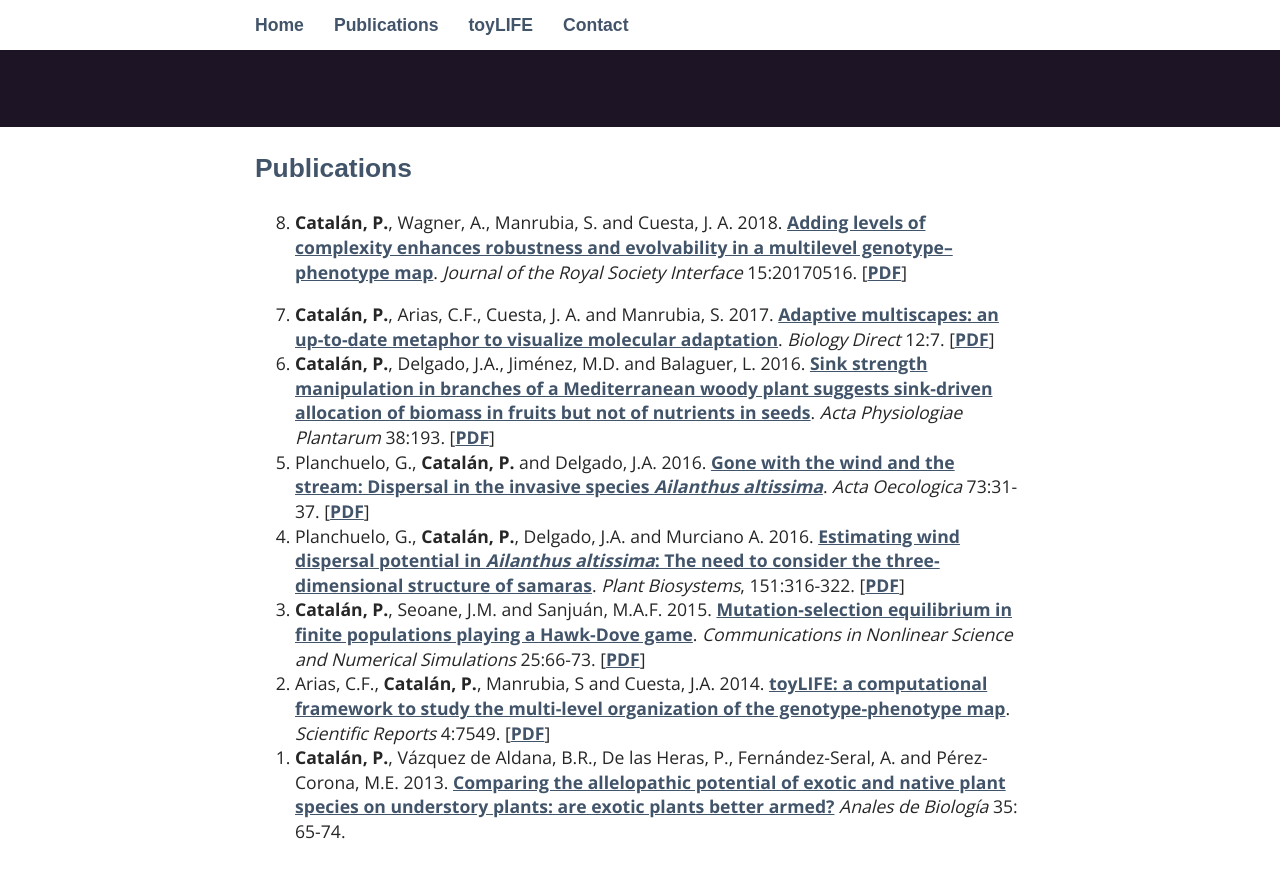
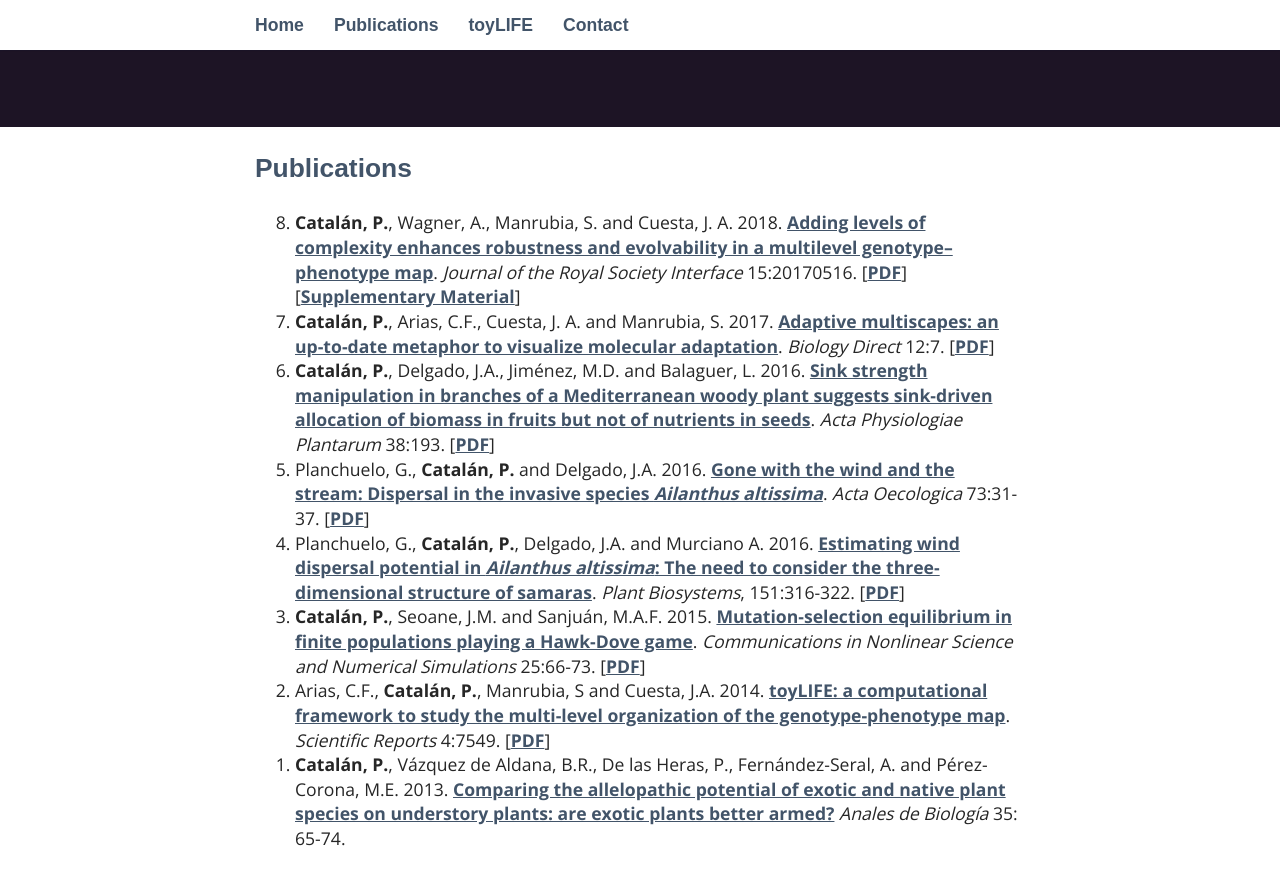
Before and after one commit to PabloCatalan/pablocatalan.github.io, a Jekyll site: the page built from _pages/01_publications.md, in a window 1280 px wide and 900 px high, scrolled down 373 px. Shown: the top 885 px of the window. Built offline with Jekyll 4.4.1, drawn with Linux system fonts in a browser that asks for light colours; some web fonts are replaced.

Commit message:
Update 01_publications.md

```diff
--- a/_pages/01_publications.md
+++ b/_pages/01_publications.md
@@ -4,8 +4,7 @@
 permalink: /publications/
 ---
 
-0. **Catalán, P.**, Wagner, A., Manrubia, S. and Cuesta, J. A. 2018. [Adding levels of complexity enhances robustness and evolvability in a multilevel genotype–phenotype map](http://rsif.royalsocietypublishing.org/content/15/138/20170516). *Journal of the Royal Society Interface* 15:20170516. [[PDF](/papers/catalan2018_toyLIFE_complexity.pdf)]
-
+0. **Catalán, P.**, Wagner, A., Manrubia, S. and Cuesta, J. A. 2018. [Adding levels of complexity enhances robustness and evolvability in a multilevel genotype–phenotype map](http://rsif.royalsocietypublishing.org/content/15/138/20170516). *Journal of the Royal Society Interface* 15:20170516. [[PDF](/papers/catalan2018_toyLIFE_complexity.pdf)] [[Supplementary Material](/papers/catalan2018_toyLIFE_complexity_SM.pdf)]
 0. **Catalán, P.**, Arias, C.F., Cuesta, J. A. and Manrubia, S. 2017. [Adaptive multiscapes: an up-to-date metaphor to visualize molecular adaptation](http://biologydirect.biomedcentral.com/articles/10.1186/s13062-017-0178-1). *Biology Direct* 12:7. [[PDF](/papers/catalan2017_adaptive_multiscapes.pdf)]
 0. **Catalán, P.**, Delgado, J.A., Jiménez, M.D. and Balaguer, L. 2016. [Sink strength manipulation in branches of a Mediterranean woody plant suggests sink-driven allocation of biomass in fruits but not of nutrients in seeds](http://link.springer.com/article/10.1007/s11738-016-2220-9). *Acta Physiologiae Plantarum* 38:193. [[PDF](/papers/catalan2016_sink_strength.pdf)]
 0.  Planchuelo, G., **Catalán, P.** and Delgado, J.A. 2016. [Gone with the wind and the stream: Dispersal in the invasive species
```
